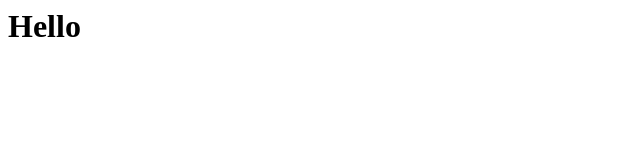
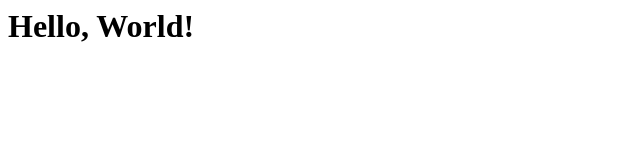
Before and after one commit to truong512/tech-radar, a plain HTML site: page index.html in a window 1280 px wide. Shown: the whole page, without its empty margins (0-640 px from the left). Drawn offline with Linux system fonts and the light colour scheme.

Commit message:
Update index.html

```diff
--- a/index.html
+++ b/index.html
@@ -1 +1 @@
-<h1>Hello</h1>
+<h1>Hello, World!</h1>
```
